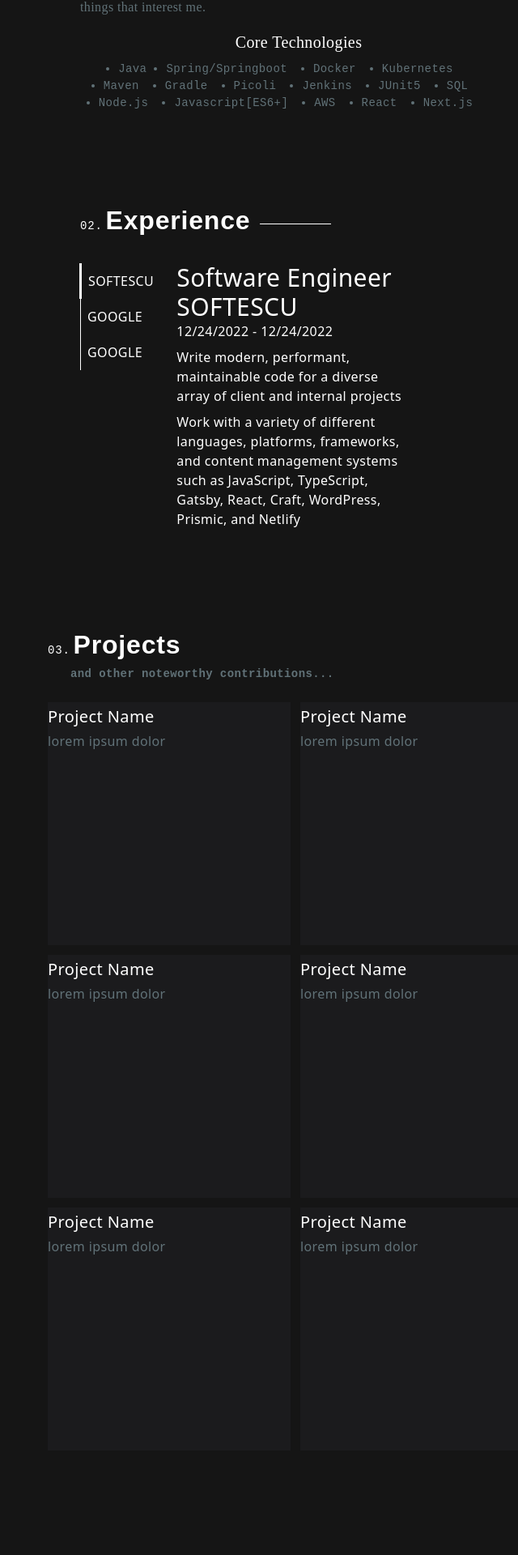
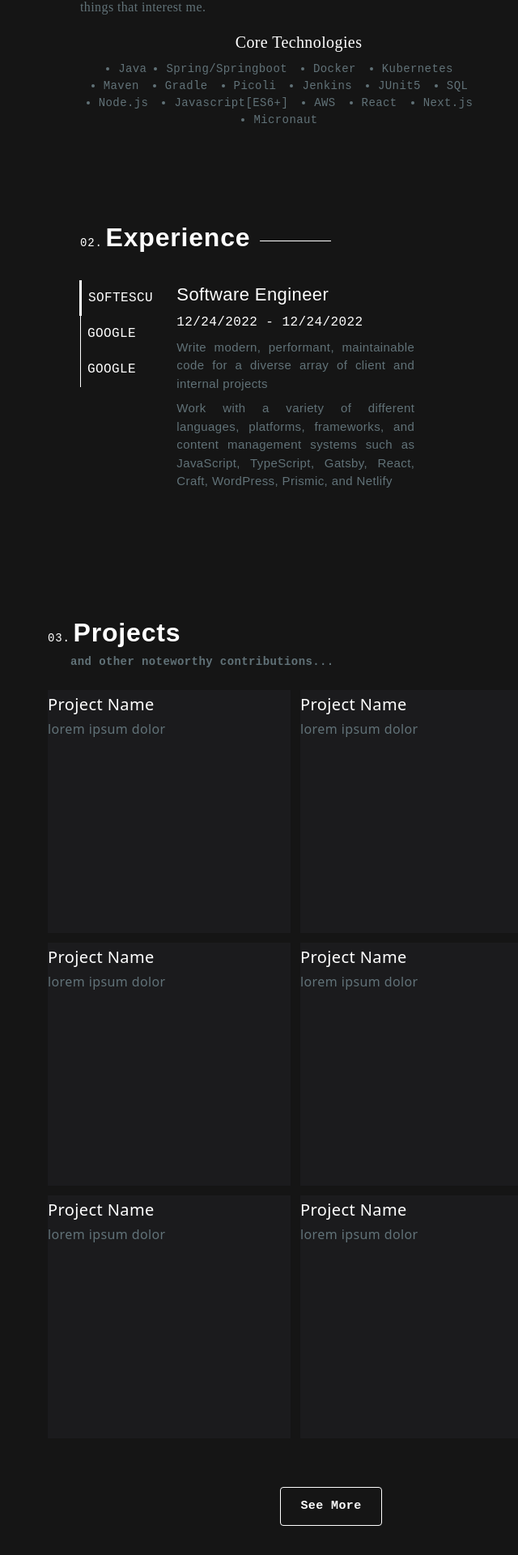
Before and after one commit to The-True-Hooha/portfolio-v1, a Next.js app: page / in a window 1280 px wide. Shown: the part 844-2764 px from the top of the page at 81% size, without its empty margins (231-871 px from the left). Built offline with nearby package versions, Linux system fonts and the light colour scheme.

Commit message:
feat: add smooth scroll

```diff
--- a/components/Hero.js
+++ b/components/Hero.js
@@ -3,7 +3,7 @@ import Link from "next/link";
 
 const HeroSection = () => {
   return (
-    <div className="py-[180px] px-[60px] text-left sm:px-[60px] lg:px-[290px] flex-auto sm:flex-auto lg:flex-auto">
+    <div id="home" className="py-[180px] px-[60px] text-left sm:px-[60px] lg:px-[290px] flex-auto sm:flex-auto lg:flex-auto">
       <div className="text-justify">
         <h1 className="font-SFMono text-[16px] sm:text-[20px]">
           Hello, my name is
@@ -23,7 +23,7 @@ const HeroSection = () => {
         <Link href="/">
           <a
             target="_blank"
-            className="border hover:bg-[#9db03c] px-3 py-2 text-sm border-white rounded"
+            className="border hover:bg-[#9db03c] px-8 py-4 text-[15px] border-white rounded"
           >
             Resume
           </a>
--- a/components/about.js
+++ b/components/about.js
@@ -2,7 +2,7 @@ import React from "react";
 
 const About = () => {
   return (
-    <div className="py-[1px] mt-[-70px] px-[60px] text-left lg:px-[330px] flex-auto sm:flex-auto lg:max-w-[1200px]">
+    <div id="about" className="py-[1px] mt-[-70px] px-[60px] text-left lg:px-[330px] flex-auto sm:flex-auto lg:max-w-[1200px]">
       <div>
         <h2 className="text-[23px] font-semibold font-calibre tracking-wide sm:text-[32px] text-left text-white lg:font-bold ">
           {" "}
@@ -41,7 +41,7 @@ const About = () => {
           Core Technologies
         </h3>
         <div className="px-[10px]">
-          <ul className="list-disc list-outside text-justify font-SFMono justify-center flex flex-wrap text-[14px] mt-2">
+          <ul className="list-disc list-outside text-justify font-SFMono justify-center flex flex-wrap w-full text-[14px] mt-2">
             <li className="mr-6"> Java </li>
             <li className="mr-8"> Spring/Springboot </li>
             <li className="mr-8"> Docker </li>
@@ -57,6 +57,7 @@ const About = () => {
             <li className="mr-8"> AWS </li>
             <li className="mr-8"> React </li>
             <li className="mr-8"> Next.js </li>
+            <li className="mr-8"> Micronaut </li>
           </ul>
         </div>
       </div>
--- a/components/contact.js
+++ b/components/contact.js
@@ -4,8 +4,9 @@ import { AiOutlineMail } from "react-icons/ai";
 
 const Contact = () => {
   return (
-    <div className="py-[80px] px-[60px] lg:py-[150px] w-full">
-      <div className="flex my-4 items-center justify-center ml-8 ">
+    <div id="contact" className="py-[80px] px-[60px] w-auto">
+      <div className="lg:hidden">
+        <div className="flex my-4  items-center justify-center ml-8">
           <div className="ease-in duration-500 mr-5 cursor-pointer hover:scale-105">
             <FaGithub size={22} />
           </div>
@@ -19,7 +20,36 @@ const Contact = () => {
             <AiOutlineMail size={22} />
           </div>
         </div>
-      <p className="flex justify-center font-SFMono text-sm font-bold"> Curiosity and Perseverance </p>
+        <p className="flex justify-center font-SFMono text-sm font-bold">
+          {" "}
+          Curiosity and Perseverance{" "}
+        </p>
+      </div>
+      <div>
+        <div className="hidden lg:flex">
+          <div className="pt-[-20px]">
+            <div className="ease-in duration-300 mr-5 cursor-pointer hover:scale-150">
+              <FaGithub className="mb-4" size={25} />
+            </div>
+            <div className="ease-in duration-300 cursor-pointer hover:scale-150">
+              <FaLinkedinIn className="mb-4" size={25} />
+            </div>
+            <div className="ease-in-out transition duration-300 cursor-pointer hover:scale-150">
+              <FaTwitter className="mb-4" size={25} />
+            </div>
+            <div className="ease-in-out transition duration-300 cursor-pointer hover:scale-150">
+              <AiOutlineMail size={25} />
+            </div>
+          </div>
+        </div>
+        <p className="lg:flex hidden mt-[-50px] justify-center text-white font-SFMono text-sm font-bold">
+          {" "}
+          Curiosity and Perseverance{" "}
+        </p>
+        <p className="flex justify-center font-SFMono font-semibold">
+          David Ogar
+        </p>
+      </div>
     </div>
   );
 };
--- a/components/navbar.js
+++ b/components/navbar.js
@@ -1,8 +1,7 @@
 import Link from "next/link";
 import React, { useEffect, useState } from "react";
 import { AiOutlineClose, AiOutlineMenu, AiOutlineMail } from "react-icons/ai";
-import { FaLinkedinIn, FaGithub, FaTwitter} from "react-icons/fa";
-
+import { FaLinkedinIn, FaGithub, FaTwitter } from "react-icons/fa";
 
 const Navbar = () => {
   const [hidNavBarState, setHidNavBarState] = useState(false);
@@ -22,7 +21,7 @@ const Navbar = () => {
     setSideNavResponsive(!sideNavResponsive);
   };
   return (
-    <header
+    <header id="header"
       className={`${hidNavBarState ? "hidden opacity-0" : ""}
       h-20 shadow-lg shadow-neutral-850 opacity-100 fixed z-10 top-0 px-[50px] py-[0px] w-full filter-none pointer-events-auto select-auto backdrop-blur-[20px]`}
     >
@@ -30,27 +29,27 @@ const Navbar = () => {
         <p> add your logo here</p>
         <div>
           <ul className="hidden md:flex">
-            <Link href="/">
+            <Link href="/#about">
               <li className="font-mono ml-9 hover:text-white cursor-pointer text-sm font-semibold">
                 {" "}
                 <span className="text-white">01. </span>About
               </li>
             </Link>
-            <Link href="/">
+            <Link href="/#work">
               <li className="font-mono ml-9 hover:text-white cursor-pointer text-sm font-semibold">
                 {" "}
                 <span className="text-white">02. </span>
                 Experience
               </li>
             </Link>
-            <Link href="/">
+            <Link href="/#projects">
               <li className="font-mono ml-9  hover:text-white text-sm cursor-pointer font-semibold">
                 {" "}
                 <span className="text-white">03. </span>
                 Projects
               </li>
             </Link>
-            <Link href="/">
+            <Link href="/#contact">
               <li className="font-mono ml-9  hover:text-white cursor-pointer text-sm font-semibold">
                 {" "}
                 <span className="text-white">04. </span>
@@ -58,7 +57,7 @@ const Navbar = () => {
               </li>
             </Link>
             <Link href="/">
-              <li className="ml-9 my-[-8px] sm:px-2 font-SFMono text-white cursor-pointer hover:bg-[#9db03c] text-[20px] font-semibold border px-3 py-2 text-sm border-white rounded mt-[-11px]">
+              <li className="ml-9 my-[-8px] sm:px-2 font-SFMono text-white cursor-pointer hover:bg-[#1b1b1d] text-[20px] font-semibold border px-3 py-2 text-sm border-white rounded mt-[-11px]">
                 {" "}
                 Blog
               </li>
@@ -110,7 +109,10 @@ const Navbar = () => {
                   </li>
                 </Link>
                 <Link href="/">
-                  <li className="font-semibold cursor-pointer border py-2 text-sm border-white rounded hover:bg-[#9db03c]"> Blog </li>
+                  <li className="font-semibold cursor-pointer border py-2 text-sm border-white rounded hover:bg-[#1b1b1d]">
+                    {" "}
+                    Blog{" "}
+                  </li>
                 </Link>
               </ul>
               <div className="my-[80px]">
--- a/components/projects.js
+++ b/components/projects.js
@@ -1,4 +1,5 @@
 import React from "react";
+import Link from "next/link";
 
 const myProject = [
   {
@@ -26,7 +27,7 @@ const myProject = [
 
 const Projects = () => {
   return (
-    <div className="py-[40px] px-[60px] lg:py-[2px] w-full text-left sm:px-[60px] lg:px-[290px]">
+    <div id="projects" className="py-[40px] px-[60px] lg:py-[2px] w-full text-left sm:px-[60px] lg:px-[290px]">
       <div>
         <h2 className="text-[23px] font-calibre font-semibold tracking-wide sm:text-[32px] text-left text-white lg:font-bold ">
           <span className="font-SFMono text-white text-[20px] font-normal mr-1 text-sm">
@@ -66,6 +67,16 @@ const Projects = () => {
           </div>
         </div>
       </div>
+      <div className="font-SFMono text-[20px] mt-10 font-semibold justify-center flex text-white lg:mt-[60px]">
+        <Link className="" href="/">
+          <a
+            target="_blank"
+            className="border hover:bg-[#1b1b1d] px-6 py-3 text-[15px] border-white rounded"
+          >
+            See More
+          </a>
+        </Link>
+      </div>
     </div>
   );
 };
--- a/components/work.js
+++ b/components/work.js
@@ -14,7 +14,7 @@ const myExperienceData = [
   },
   {
     id: 2,
-    title: "Senior Software Engineer",
+    title: "Software Engineer",
     startDate: "12/24/2022",
     endDate: null, // can be null
     company: "GOOGLE",
@@ -24,7 +24,7 @@ const myExperienceData = [
   },
   {
     id: 3,
-    title: "Senior Software Engineer",
+    title: "Software Engineer",
     startDate: "12/24/2022",
     endDate: null, // can be null
     company: "GOOGLE",
@@ -40,7 +40,7 @@ const Work = () => {
     setExpIndex(idx);
   };
   return (
-    <div className="w-full px-[60px] lg:px-[330px] py-[115px] text-white">
+    <div id="work" className="w-full px-[60px] lg:px-[330px] py-[115px] text-white">
       <div className="w-6/12 mb-[10px] flex flex-row items-center">
         <div className="mr-[12px]">
           {" "}
@@ -59,7 +59,7 @@ const Work = () => {
             <li
               onClick={() => handleTabChange(index)}
               key={`${index}-${id}`}
-              className={`text-white px-[8px] py-[10px] cursor-pointer hover:bg-gray-900 hover:text-white transition ease-in-out${
+              className={`text-white px-[8px] py-[10px] font-SFMono cursor-pointer hover:bg-gray-900 hover:text-white transition ease-in-out${
                 expIndex === index
                   ? "bg-gray-900 text-white border-l-[3px] border-solid border-white relative -left-[2px]"
                   : ""
@@ -72,15 +72,19 @@ const Work = () => {
         <div className="w-full md:w-9/12 md:pl-[16px] pt-[10px] md:p-0">
           {
             <div>
-              <h2>{myExperienceData[expIndex].title}</h2>
-              <h2>{myExperienceData[expIndex].company}</h2>
-              <p>
+              <h2 className="font-calibre text-[22px]">
+                {myExperienceData[expIndex].title}
+              </h2>
+              <p className="mt-1 font-SFMono ">
                 {myExperienceData[expIndex].startDate} -{" "}
                 {myExperienceData[expIndex].endDate || "Present"}
               </p>
               <ul>
                 {myExperienceData[expIndex].exps.map((v, idx) => (
-                  <li key={`li-${idx}`} className="my-[8px]">
+                  <li
+                    key={`li-${idx}`}
+                    className="my-[8px] text-[#617278]  font-calibre text-justify text-[15px]"
+                  >
                     {v}
                   </li>
                 ))}
--- a/pages/api/hello.js
+++ /dev/null
@@ -1,5 +0,0 @@
-// Next.js API route support: https://nextjs.org/docs/api-routes/introduction
-
-export default function handler(req, res) {
-  res.status(200).json({ name: 'John Doe' })
-}
--- a/styles/globals.css
+++ b/styles/globals.css
@@ -15,6 +15,10 @@
     @apply text-2xl sm:text-3xl
   }
 
+}
+
+html{
+  scroll-behavior: smooth;
 }
 
 @font-face {
```
Also changed, not shown: note.txt (added), 1 other file (tests, documents, lock files or other folders). Lines whose indentation alone changed are shown as unchanged.
